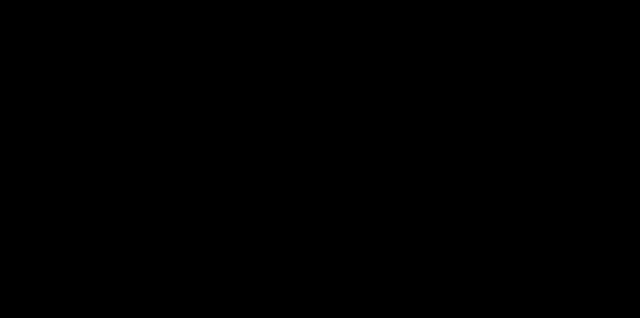
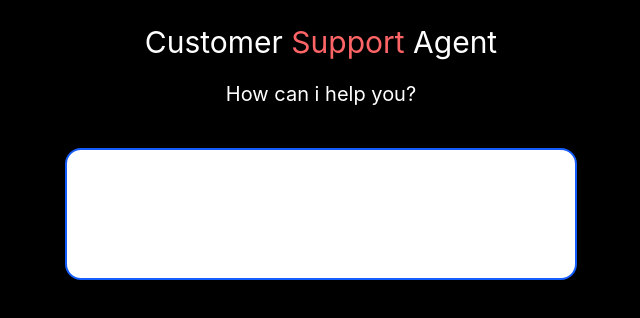
Before and after one commit to Sudeep4705/ai-customer-support-agent, a React app in the folder frontend/: page / in a window 1280 px wide. Shown: the top 318 px of the page, without its empty margins (319-959 px from the left). Built offline with nearby package versions, Linux system fonts and the light colour scheme; the HTML template or start-up script is replaced by a standard one.

Commit message:
homepage  setup

```diff
--- a/frontend/src/Pages/Home.jsx
+++ b/frontend/src/Pages/Home.jsx
@@ -1,10 +1,35 @@
-
-
-import React from 'react'
+import React, { useState } from "react";
 
 export default function Home() {
+  const [message, setMessage] = useState("");
+
+  const handlechange = (e) => {
+    setMessage(e.target.value);
+  };
+  console.log(message);
+
   return (
-<>
-</>
-  )
+    <>
+      <div className="headings w-full flex justify-center flex-col">
+        <h1 className="text-xl md:text-3xl text-white text-center mt-6">
+          Customer <span className="text-red-400">Support</span> Agent
+        </h1>
+        <p className="text-white text-center mt-5 text-md md:text-xl">
+          How can i help you?
+        </p>
+        {/* chat */}
+        <div className="chat-sec mt-10 flex flex-col px-3 lg:px-96">
+          <textarea
+            onChange={handlechange}
+            value={message}
+            name="msg "
+            id="msg"
+            className="pt-20 pl-4  bg-white outline-0 rounded-2xl resize-none border-2 border-blue-600"
+          >
+
+          </textarea>
+        </div>
+      </div>
+    </>
+  );
 }
```
